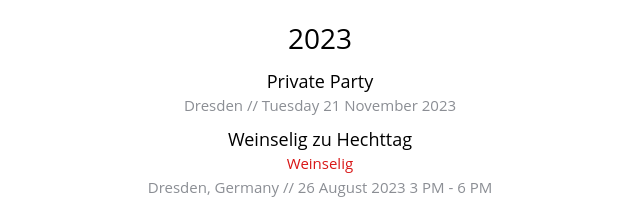
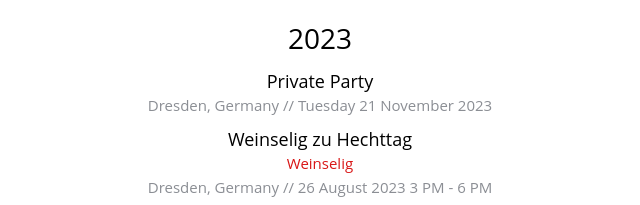
Before and after one commit to timcross/ScaryForeignersWebpage, a plain HTML site: page index.html in a window 1280 px wide. Shown: the part 8550-8755 px from the top of the page, 320-960 px from the left. Drawn offline with Linux system fonts and the light colour scheme; files whose address does not match are found by name.

Commit message:
TAC: another tweak

```diff
--- a/index.html
+++ b/index.html
@@ -396,7 +396,7 @@
           <div class="performances">
              <p>Private Party</p>
             <ul style="list-style-type:none">
-              <li>Dresden // Tuesday 21 November 2023</li>
+              <li>Dresden, Germany // Tuesday 21 November 2023</li>
             </ul>
            <p>Weinselig zu Hechttag</p>
             <ul style="list-style-type:none">
```
